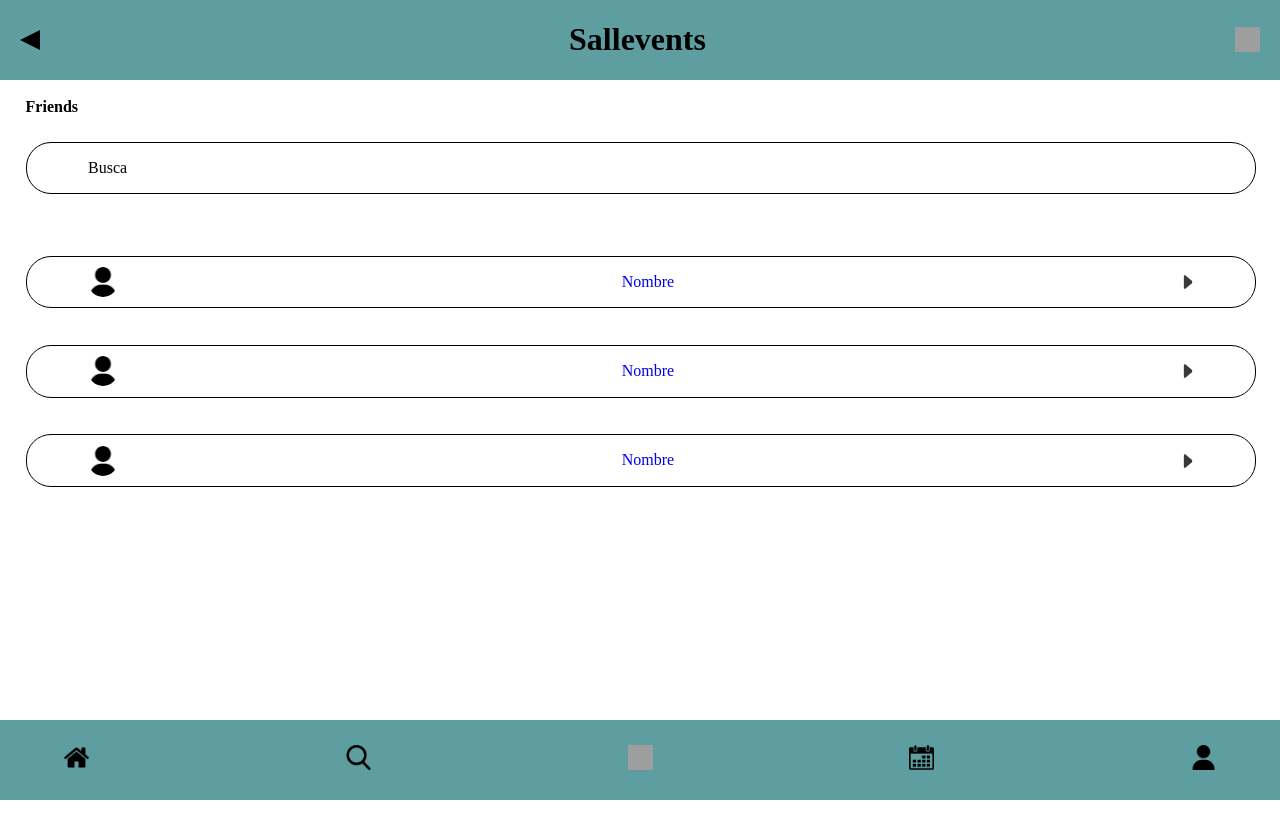
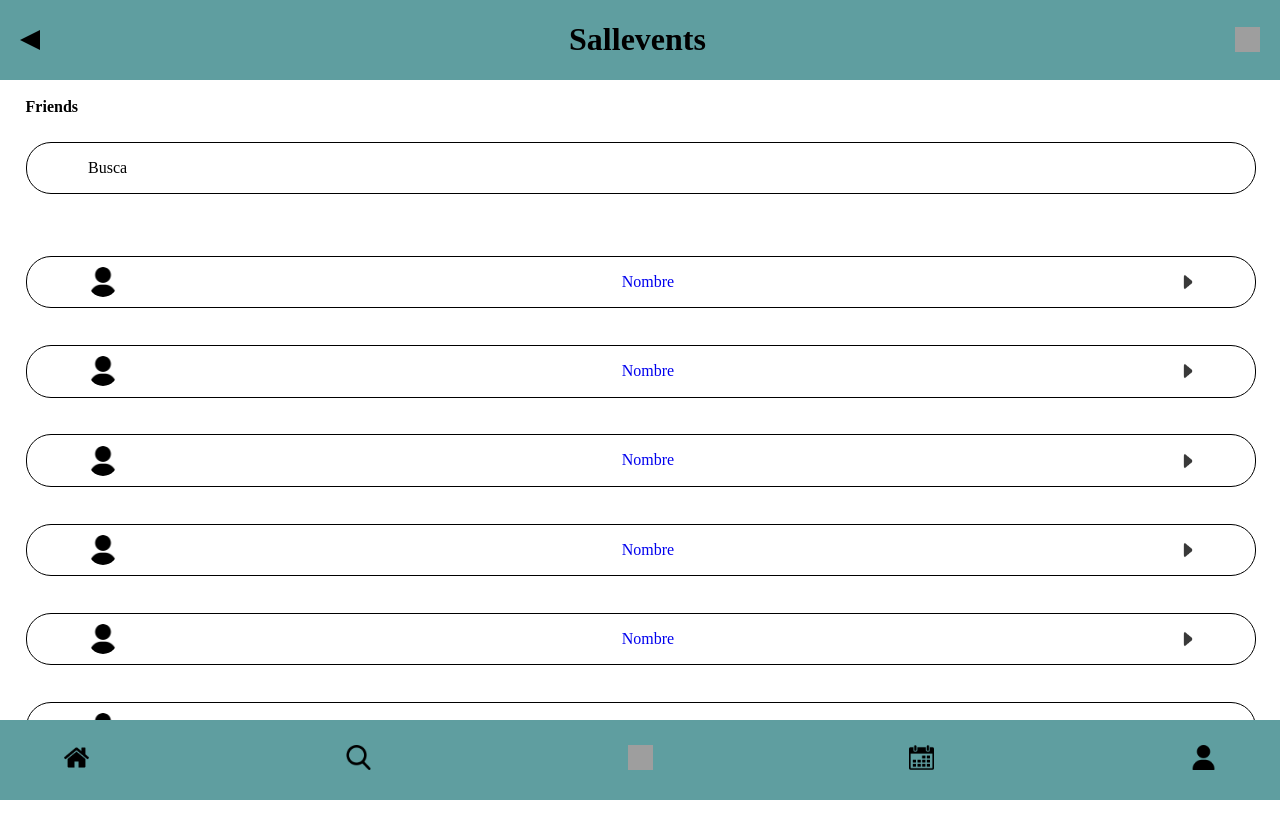
Before and after one commit to mateogalache/PWI-G03, a Vue app: page /ListaAmigos in a window 1280 px wide. Shown: the top 838 px of the page. Before the commit the page ends 800 px from the top, so only its background shows below. Built offline with nearby package versions, Linux system fonts and the light colour scheme; grey boxes are pictures that could not be loaded.

Commit message:
arreglar footer

```diff
--- a/src/views/Amistades.vue
+++ b/src/views/Amistades.vue
@@ -18,7 +18,7 @@ import Header2 from '../components/Header2.vue'
                 <a href="SearchFriend"><button class="boton1">Añadir amigos ></button></a>
                 <a href="Pending"><button class="boton1">Request ></button></a>
             </div>
-
+        <div class="transparent6"></div>
     </main>
     <Footer2>
 
--- a/src/views/Chats.vue
+++ b/src/views/Chats.vue
@@ -126,7 +126,7 @@ import Header3 from '../components/Header3.vue';
 .transparent6{
     display:flex;
     width: 100%;
-    height: 80px;
+    height: 90px;
     background-color: white;
 }
 .cont{
--- a/src/views/Event.vue
+++ b/src/views/Event.vue
@@ -45,6 +45,7 @@ import Header2 from '../components/Header2.vue'
         </section>
 
     </article>
+    <div class="transparent6"></div>
     </main>
     <Footer2>
 
--- a/src/views/ListaAmigos.vue
+++ b/src/views/ListaAmigos.vue
@@ -37,8 +37,37 @@ import Header2 from '../components/Header2.vue'
                     <img src="src\assets\flecha.png" class = "icon5" alt="tick">
                 </div>
             </div>
+            <div class="PContainer5">
+                <img src="src/assets/usuario.png" class="perfil">
+                <a href="PerfilAmigo">
+                    <p class="nombre5">Nombre</p>
+                </a>
+                <div class="Clogo5">
+                    <img src="src\assets\flecha.png" class="icon5" alt="tick">
+                </div>
+            </div>
+            <div class="PContainer5">
+                <img src="src/assets/usuario.png" class="perfil">
+                <a href="PerfilAmigo">
+                    <p class="nombre5">Nombre</p>
+                </a>
+                <div class="Clogo5">
+                    <img src="src\assets\flecha.png" class="icon5" alt="tick">
+                </div>
+            </div>
+            <div class="PContainer5">
+                <img src="src/assets/usuario.png" class="perfil">
+                <a href="PerfilAmigo">
+                    <p class="nombre5">Nombre</p>
+                </a>
+                <div class="Clogo5">
+                    <img src="src\assets\flecha.png" class="icon5" alt="tick">
+                </div>
+            </div>
         </div>
+        <div class="transparent6"></div>
     </main>
+
     <Footer2>
 
     </Footer2>
--- a/src/views/ListaAmigosAjena.vue
+++ b/src/views/ListaAmigosAjena.vue
@@ -52,6 +52,7 @@ import Header2 from '../components/Header2.vue'
                 </div>
             </div>
         </div>
+        <div class="transparent6"></div>
     </main>
     <Footer2>
 
--- a/src/views/Pending.vue
+++ b/src/views/Pending.vue
@@ -47,6 +47,7 @@ import Header2 from '../components/Header2.vue'
                 </div>
             </div>
         </div>
+    <div class="transparent6"></div>
     </main>
     <Footer2>
 
--- a/src/views/PerfilAmigo.vue
+++ b/src/views/PerfilAmigo.vue
@@ -53,7 +53,7 @@ import Header2 from '../components/Header2.vue'
 
 
 
-
+  <div class="transparent6"></div>
   </main>
   <Footer2>
 
--- a/src/views/Sending.vue
+++ b/src/views/Sending.vue
@@ -43,6 +43,7 @@ import Header2 from '../components/Header2.vue'
                 </div>
             </div>
         </div>
+    <div class="transparent6"></div>
     </main>
     <Footer2>
 
```
Lines whose indentation alone changed are shown as unchanged.
